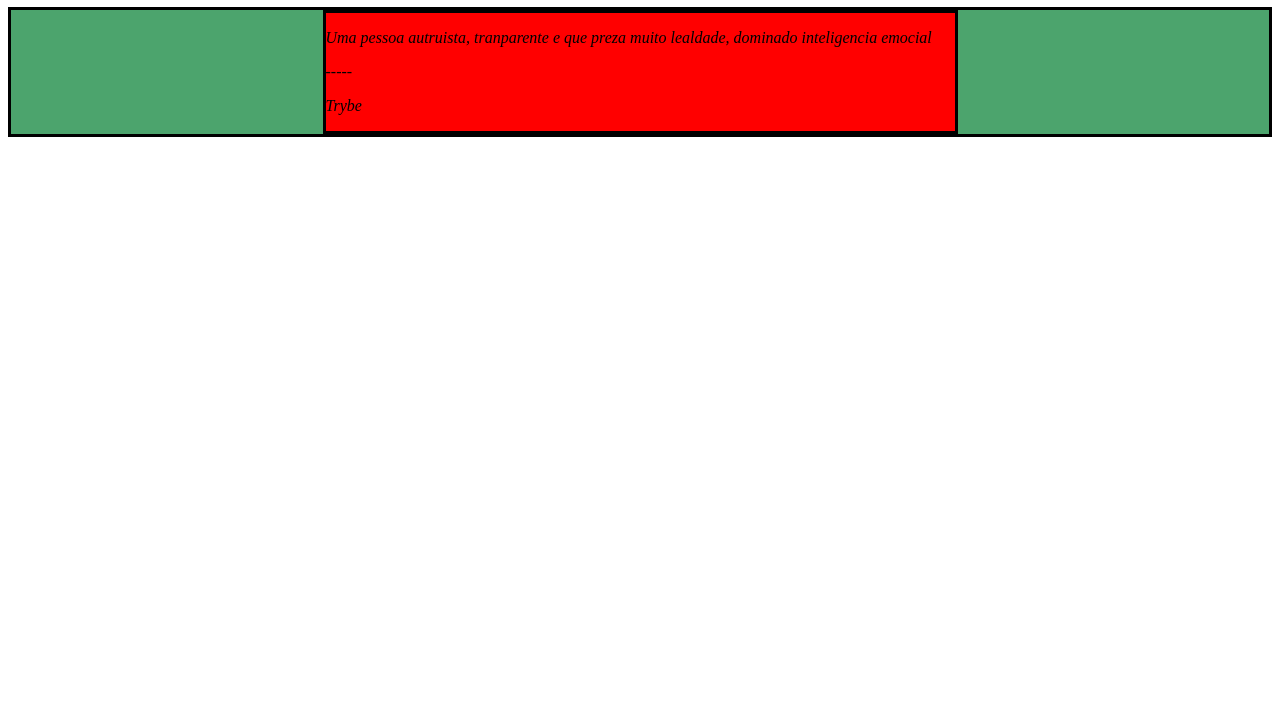
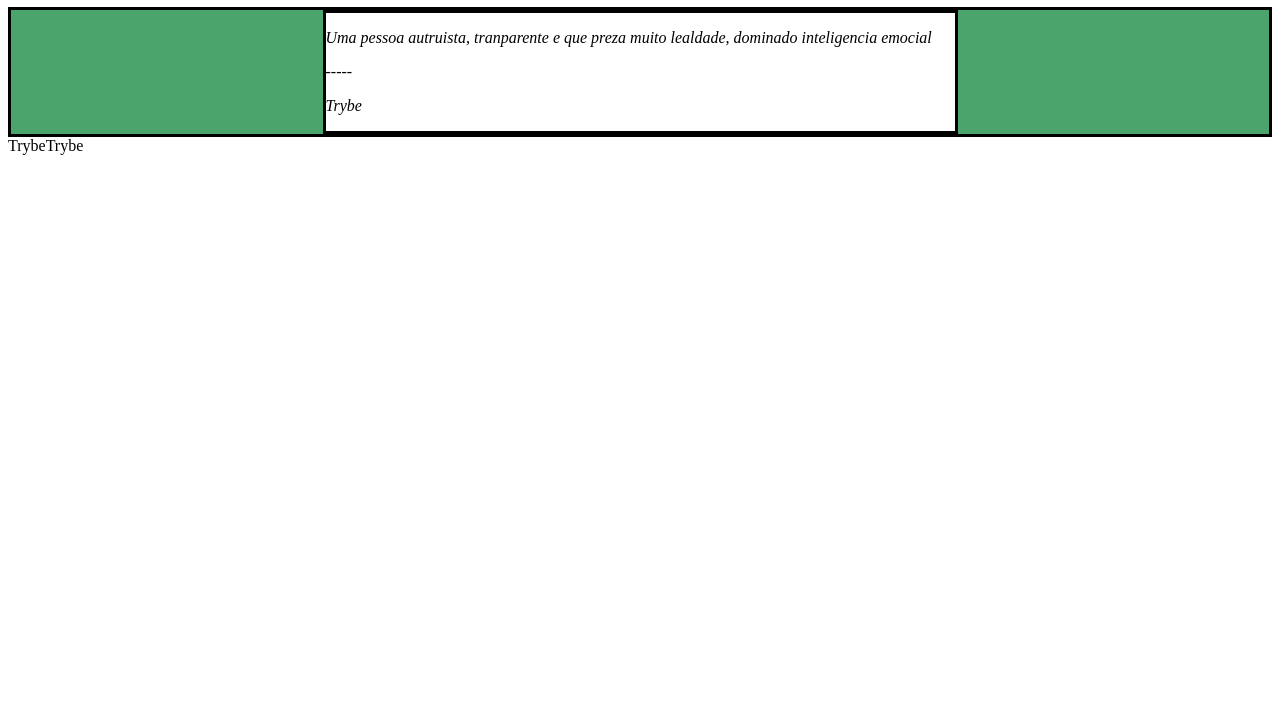
Before and after one commit to sergiomos/trybe-exercises, a plain HTML site: page bloco_5/dia_1/Pratica/ex.html in a window 1280 px wide. Shown: the part 73-800 px from the top of the page. Drawn offline with Linux system fonts and the light colour scheme.

Commit message:
Funçao que altera o backgroundo de uma div para branco

```diff
--- a/bloco_5/dia_1/Pratica/ex.html
+++ b/bloco_5/dia_1/Pratica/ex.html
@@ -66,6 +66,15 @@
       }
 
       divColorToGreen(mainDiv);
-    </script>
+
+      let contentDiv = document.getElementsByClassName('center-content')[0];
+
+      function divColorToWhite (div) {
+        div.style.backgroundColor = 'white';
+      }
+
+      divColorToWhite(contentDiv);
+
+    </script>TrybeTrybe
   </body>
 </html>
```
